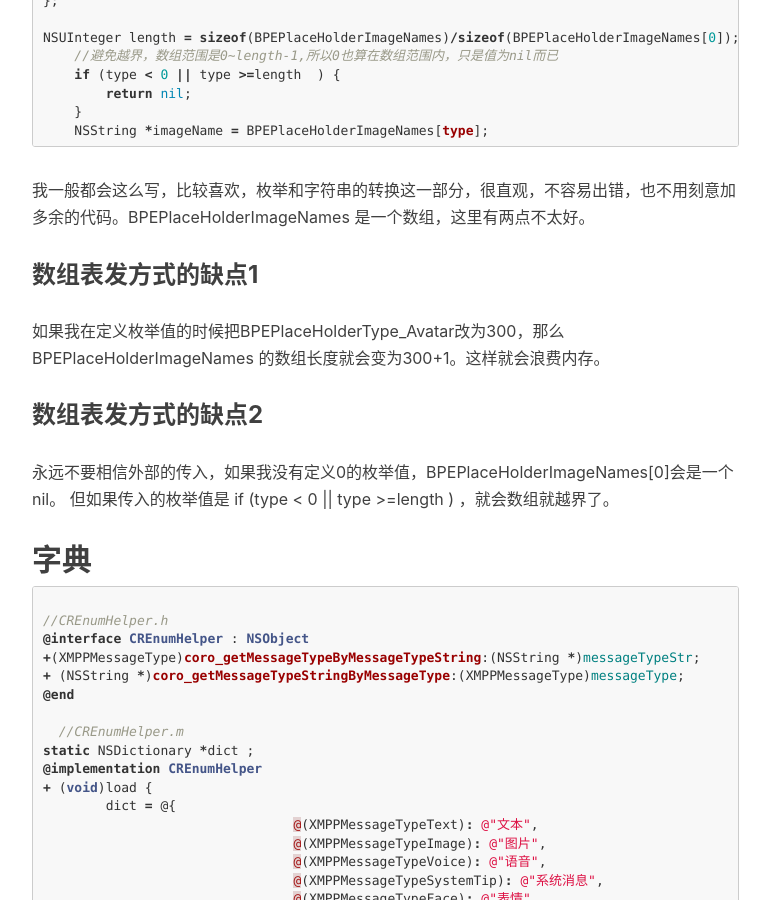
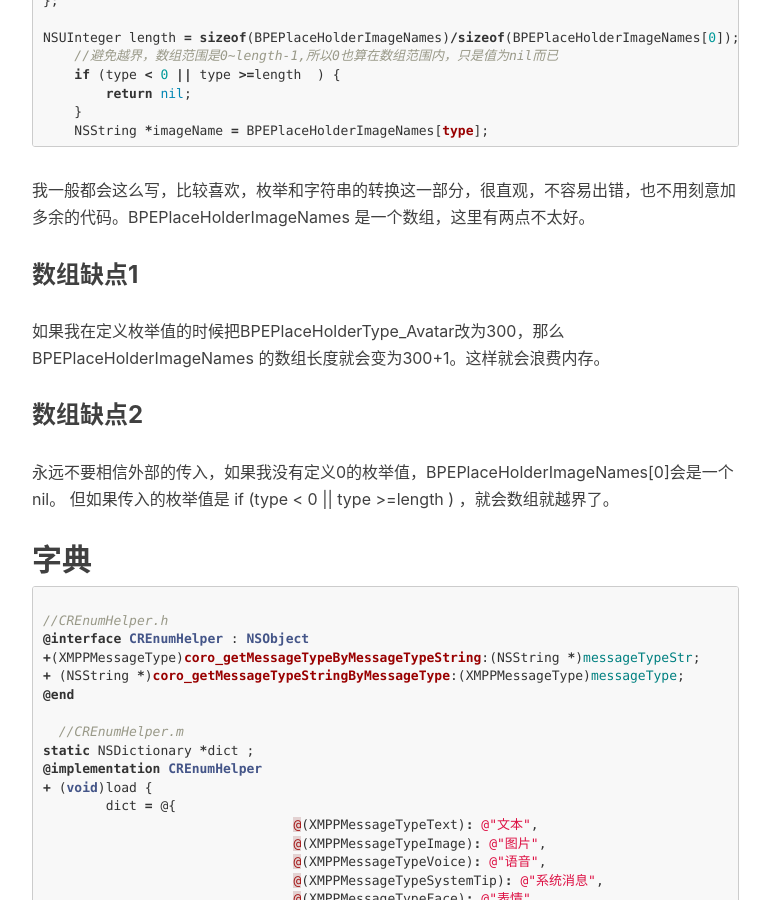
Before and after one commit to toolazytoname/toolazytoname.github.io, a Jekyll site: the page built from _posts/2019-08-04-enumatator-and-string.markdown, in a window 1280 px wide and 900 px high, scrolled down 1262 px. Shown: the whole window, without its empty margins (233-1003 px from the left). Built offline with Jekyll 4.4.1, drawn with Linux system fonts in a browser that asks for light colours; nearby versions of some CDN libraries; comment, search, counter and statistics services are not loaded.

Commit message:
edit 2019-08-04-enumatator-and-string.markdown

```diff
--- a/_posts/2019-08-04-enumatator-and-string.markdown
+++ b/_posts/2019-08-04-enumatator-and-string.markdown
@@ -58,9 +58,9 @@ NSUInteger length = sizeof(BPEPlaceHolderImageNames)/sizeof(BPEPlaceHolderImageN
 
 我一般都会这么写，比较喜欢，枚举和字符串的转换这一部分，很直观，不容易出错，也不用刻意加多余的代码。BPEPlaceHolderImageNames 是一个数组，这里有两点不太好。
 
-###  数组表发方式的缺点1
+###  数组缺点1
 如果我在定义枚举值的时候把BPEPlaceHolderType_Avatar改为300，那么BPEPlaceHolderImageNames 的数组长度就会变为300+1。这样就会浪费内存。
-###  数组表发方式的缺点2
+###  数组缺点2
 永远不要相信外部的传入，如果我没有定义0的枚举值，BPEPlaceHolderImageNames[0]会是一个nil。
 但如果传入的枚举值是    if (type < 0 || type >=length  ) ，就会数组就越界了。
 
```
